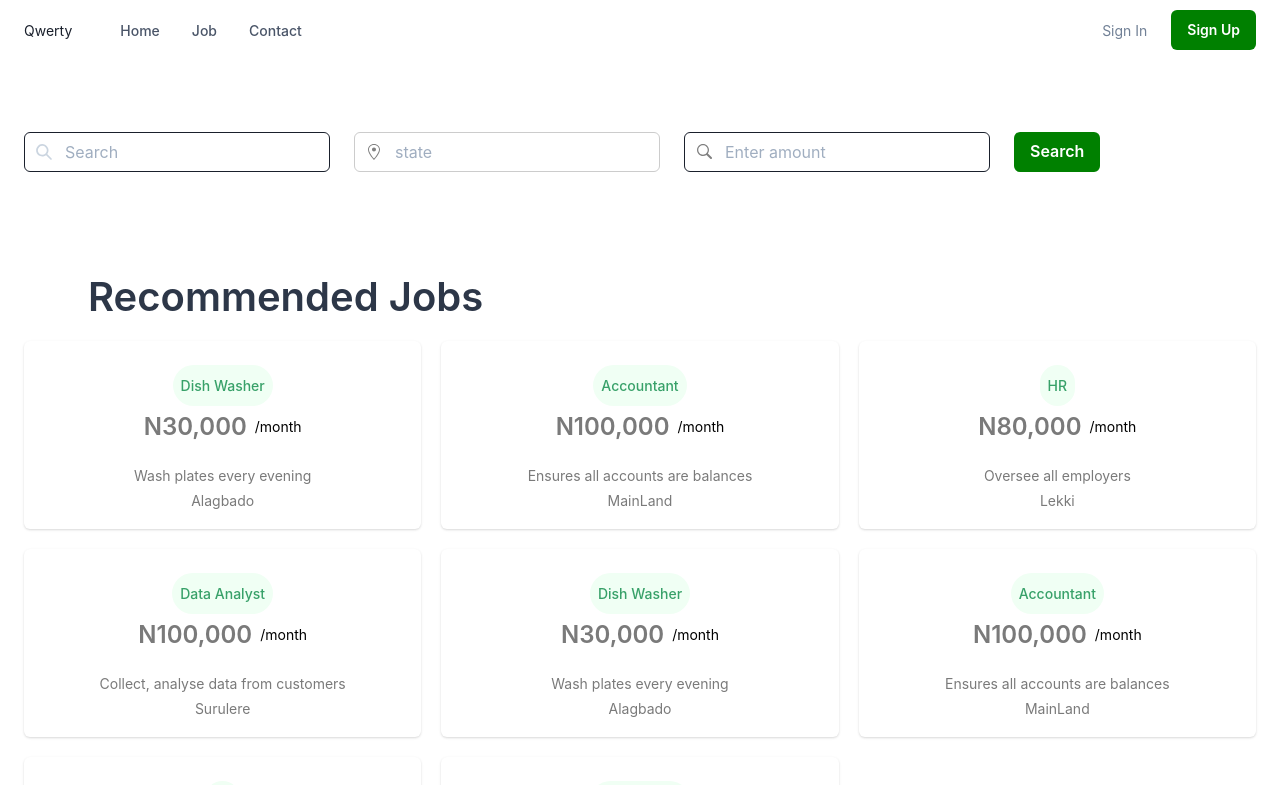
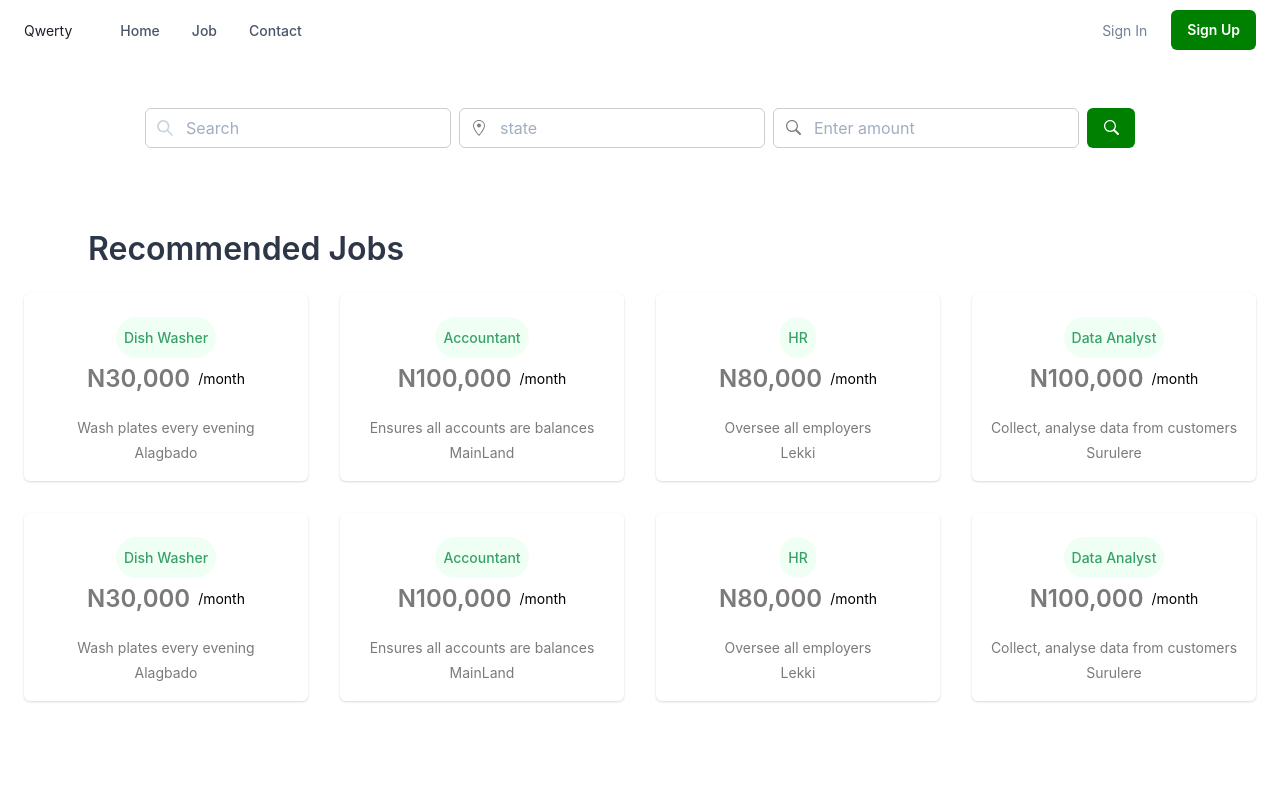
Before and after one commit to Lizzy223/Qwerty, a React (Create React App) app: page /jobs in a window 1280 px wide. Shown: the top 785 px of the page. Built offline with nearby package versions, Linux system fonts and the light colour scheme.

Commit message:
main page ui complited

```diff
--- a/src/components/Job.js
+++ b/src/components/Job.js
@@ -93,7 +93,7 @@ const Jobs = () => {
 						cursor={"pointer"}
 						onClick={() => searchJobs()}
 					>
-						Search
+						<GoSearch/>
 					</Button>
 				</Flex>
 			</Stack>
--- a/src/components/JobList.js
+++ b/src/components/JobList.js
@@ -13,22 +13,17 @@ import {
 export const JobContainer = (props) => {
   const { title, location, description, price } = props;
   return (
-
     <Link
-				w={"full"}
+      w={["full",'full','full', "full"]}
       bg={useColorModeValue("white", "gray.800")}
       boxShadow={"base"}
       rounded={"md"}
       overflow={"hidden"}
-				display='block'
-				href='/jobs/job-id'
-
+      display="block"
+	  justify='center'
+      href="/jobs/job-id"
     >
-				<Stack
-					textAlign={"center"}
-					p={6}
-					align={"center"}
-				>
+      <Stack textAlign={"center"} p={6} align={"center"}>
         <Text
           fontSize={"sm"}
           fontWeight={500}
@@ -40,18 +35,22 @@ export const JobContainer = (props) => {
           {title}
         </Text>
         <Stack direction={"row"} align={"center"} justify={"center"}>
-						<Text fontSize={['sm',"2xl"]}  fontWeight={600}>
+          <Text fontSize={["sm", "2xl"]} fontWeight={600}>
             {price}
           </Text>
           <Text color={"#000"}>/month</Text>
         </Stack>
       </Stack>
 
-				<Box bg={useColorModeValue("#333.50", "#333.900")} pb='1rem' textAlign='center'>
+      <Box
+        bg={useColorModeValue("#333.50", "#333.900")}
+        pb="1rem"
+        textAlign="center"
+      >
         <List spacing={3}>
           <Text>{description}</Text>
         </List>
-					<Text color='000'>{location}</Text>
+        <Text color="000">{location}</Text>
       </Box>
     </Link>
   );
@@ -116,13 +115,24 @@ export const JobList = [
   },
 ];
 
-
 export function JobLists() {
   return (
-		<Box h={"100vh"}   p={[0,0,6]} justifyContent='center' alignItems='center'>
-			<Flex  p='1rem' >
+    <Box
+      h={"100vh"}
+      w="full"
+      p={[0, 0, 6]}
+      justifyContent="center"
+      alignItems="center"
+    >
+      <Flex p="1rem">
         <Box>
-					<Text fontWeight='600' color='gray.700' fontSize={['1rem', '1em', '2.5em']} ml={['','','1rem', '3rem']} mb='1rem'  >
+          <Text
+            fontWeight="600"
+            color="gray.700"
+            fontSize={["1.5rem", "1.5em", "2em"]}
+            ml={["", "", "1rem", "3rem"]}
+            mb="1rem"
+          >
             Recommended Jobs
           </Text>
         </Box>
@@ -131,9 +141,14 @@ export function JobLists() {
 					<Text><Link to='/jobs'>Explore All Jobs &nbsp; <ArrowForwardIcon/></Link></Text>
 				</Box> */}
       </Flex>
-			<Grid templateColumns={['repeat(2,1fr)','repeat(2,1fr)','repeat(3,1fr)']}   justifyContent='center' alignItems='center' gap={[2,3,5]}  >
-			{
-			JobList.map((job) => (
+      <Grid
+        templateColumns={["repeat(2,1fr)", "repeat(2,1fr)", "repeat(3,1fr)",'repeat(4,1fr)']}
+        w="full"
+        justifyContent="center"
+        alignItems="center"
+        gap={[6, 7, 8]}
+      >
+        {JobList.map((job) => (
           <JobContainer
             key={job.JobId}
             title={job.JobTitle}
@@ -142,7 +157,6 @@ export function JobLists() {
             price={job.JobPrice}
           />
         ))}
-
       </Grid>
     </Box>
   );
--- a/src/components/Nav.js
+++ b/src/components/Nav.js
@@ -31,8 +31,8 @@ import React, { useState, useEffect} from 'react'
     const { isOpen, onToggle } = useDisclosure();
     const [navbar, setNavbar] = useState(false);
 
-    const AddBjOnScroll = ()=>{
-      let scrollHeight = 10;
+    const AddBgOnScroll = ()=>{
+      let scrollHeight = 80;
       let pos = window.scrollY;
       if(pos >= scrollHeight) {
         setNavbar(true);
@@ -43,7 +43,7 @@ import React, { useState, useEffect} from 'react'
 
 
     useEffect(() =>{
-      window.addEventListener('scroll', AddBjOnScroll);
+      window.addEventListener('scroll', AddBgOnScroll);
     }, []);
 
     return (
@@ -54,6 +54,15 @@ import React, { useState, useEffect} from 'react'
           minH={'60px'}
           py={{ base: 2 }}
           px={'1.5rem'}
+          boxShadow={
+            navbar
+              ? '0 3px 7px 0 rgba(0, 0, 0, 0.18), 0 2px 8px 0 rgba(0, 0, 0, 0.15)'
+              : ''
+          }
+          transition={navbar ? '0.5s ease' : ''}
+      pos="sticky"
+      top="0"
+      zIndex={5}
           align={'center'}>
           <Flex
             flex={{ base: 1, md: 'auto' }}
--- a/src/pages/Jobs.js
+++ b/src/pages/Jobs.js
@@ -1,7 +1,6 @@
 import { React, useState } from "react";
 
-
-import {  JobList, JobContainer, JobLists } from "./../components/JobList";
+import { JobList, JobContainer, JobLists } from "./../components/JobList";
 import {
   Stack,
   InputGroup,
@@ -60,21 +59,32 @@ const Jobs = () => {
   };
   return (
     <div>
-			<Stack direction={["column", "row"]} mt={"3rem"} spacing='6' p={"1.5rem"}>
-				<Flex  >
-					<InputGroup w='auto'>
+      <Stack direction={["column", "row"]} display='flex'  mt={"3rem"} gap="0" w='full' justifyContent='center'>
+          <Flex>
+            <InputGroup w="auto">
               <InputLeftElement
-							pointerEvents='none' color='gray'
-							children={<SearchIcon color='gray.300' />}
+                pointerEvents="none"
+                color="gray"
+                children={<SearchIcon color="gray.300" />}
               />
-							<Input type='text' placeholder='Search' value={title}
-								onChange={(e) => setTitle(e.target.value)}/>
+              <Input
+                type="text"
+                placeholder="Search"
+                value={title}
+				color='#ccc'
+                onChange={(e) => setTitle(e.target.value)}
+              />
             </InputGroup>
           </Flex>
-				<Flex  >
-					<InputGroup w='auto'>
-						<InputLeftElement color='gray' pointerEvents="none" children={<GoLocation/>} />
+          <Flex>
+            <InputGroup w="auto">
+              <InputLeftElement
+                color="gray"
+                pointerEvents="none"
+                children={<GoLocation color="gray.300"/>}
+              />
               <Input
+			  type='text'
                 placeholder="state"
                 color="#ccc"
                 value={state}
@@ -82,16 +92,22 @@ const Jobs = () => {
               />
             </InputGroup>
           </Flex>
-				<Flex  >
-					<InputGroup w='auto'>
-						<InputLeftElement pointerEvents="none"  color='gray' children={<GoSearch/>} />
+          <Flex>
+            <InputGroup w="auto">
+              <InputLeftElement
+                pointerEvents="none"
+                color="gray"
+                children={<GoSearch color="gray.300"/>}
+              />
               <Input
                 placeholder="Enter amount"
                 value={price}
+				type='text'
+				color='#ccc'
                 onChange={(e) => setPrice(e.target.value)}
               />
             </InputGroup>
-				</Flex  >
+          </Flex>
 
           <Flex>
             <Button
@@ -101,7 +117,7 @@ const Jobs = () => {
               cursor={"pointer"}
               onClick={() => searchJobs()}
             >
-						Search
+              <GoSearch fontWeight="600" />
             </Button>
           </Flex>
       </Stack>
@@ -124,8 +140,8 @@ const Jobs = () => {
           </Stack>
         </Box>
       )}
-			 <Box mt={['3rem','none']}  mb={['1rem','1rem']} h='100vh'>
-				<JobLists/>
+      <Box mt={["3rem", "none"]} mb={["1rem", "1rem"]} h="100vh">
+        <JobLists />
       </Box>
     </div>
   );
```
Lines whose indentation alone changed are shown as unchanged.
